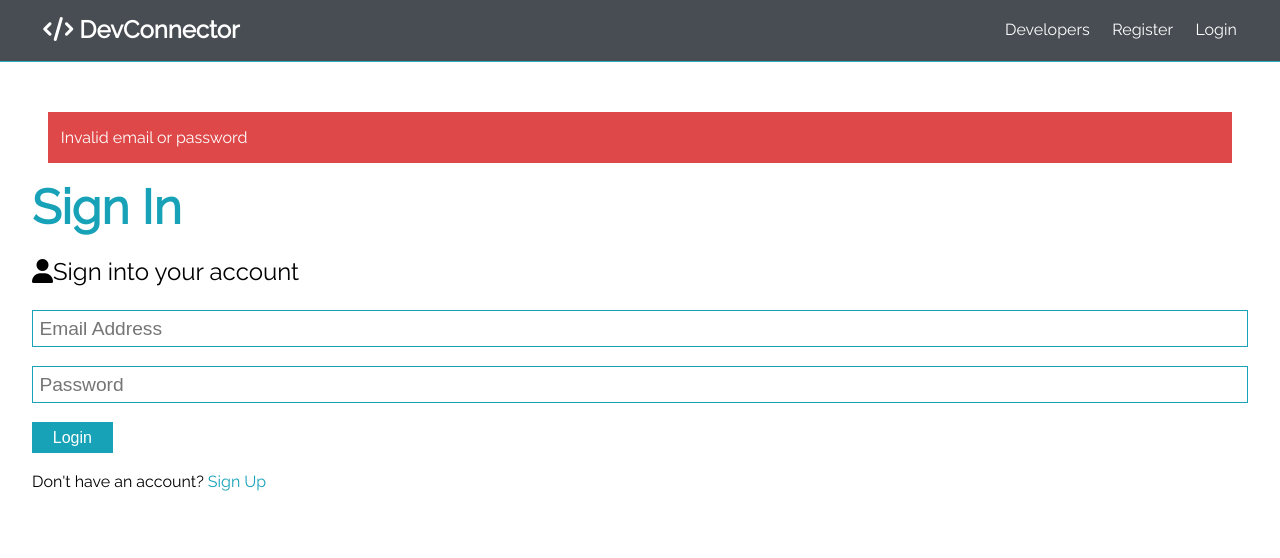
After one commit to AdamReinmuller/Devconnector, a Flask app: page /login in a window 1280 px wide. The commit adds this page. Shown: the top 558 px of the page. Run offline with Flask 2, Linux system fonts and the light colour scheme; some libraries are stand-ins or nearby versions.

Commit message:
login, register

```diff
--- a/server.py
+++ b/server.py
@@ -4,8 +4,18 @@ app = Flask(__name__)
 
 
 @app.route('/')
-def hello_world():
+def index():
     return render_template('index.html')
+
+
+@app.route('/register')
+def register():
+    return render_template('register.html')
+
+
+@app.route('/login')
+def login():
+    return render_template('login.html')
 
 
 if __name__ == '__main__':
--- /dev/null
+++ b/static/css/_config.scss
@@ -0,0 +1,48 @@
+$primary-color: #17a2b8;
+$dark-color: #343a40;
+$light-color: #f4f4f4;
+$danger-color: #dc3535;
+$success-color: #28a745;
+$max-width: #1100px;
+$max-responsive: minmax(300px, 1fr);
+
+// Set text-color based on the background
+@function set-text-color($color) {
+  @if(lightness($color) > 60) {
+    @return #333;
+  }
+  @else {
+    @return white;
+  }
+}
+
+// Set background & text color
+@mixin set-background($color) {
+  background-color: $color;
+  color: set-text-color($color);
+}
+
+//Margin & Padding
+$spaceamounts: (1,2,3,4,5);
+
+@each $space in $spaceamounts {
+  //All around margin
+  .m-#{$space} {
+    margin: #{$space}rem;
+  }
+
+  //Vertical Margin
+  .my-#{$space} {
+    margin: #{$space}rem 0;
+  }
+
+  //All around Padding
+  .p-#{$space} {
+    padding: #{$space}rem;
+  }
+
+  //Vertical Padding
+  .py-#{$space} {
+    padding: #{$space}rem 0;
+  }
+}
--- /dev/null
+++ b/static/css/_form.scss
@@ -0,0 +1,18 @@
+.form {
+
+  &-group {
+    margin: 1.2rem 0;
+  }
+
+  input[type='text'],
+  input[type='email'],
+  input[type='password'],
+  input[type='date'],
+  textarea {
+    display: block;
+    width: 100%;
+    padding: 0.4rem;
+    font-size: 1.2rem;
+    border: 1px solid $primary-color;
+  }
+}
--- a/static/css/_utility.scss
+++ b/static/css/_utility.scss
@@ -1,7 +1,147 @@
+//Container
+
+.container {
+  max-width: $max-width;
+  margin: auto;
+  overflow: hidden;
+  padding: 0 2rem;
+  margin-top: 6rem;
+  margin-bottom: 3rem;
+}
+
 //Backgrounds
 .bg {
   &-primary {
-    background-color: $primary-color;
-    color: #fff;
+    @include set-background($primary-color);
+  }
+  &-light {
+    @include set-background($light-color);
+    border: #ccc 1px solid;
+  }
+  &-success {
+    @include set-background($success-color);
+  }
+  &-danger {
+    @include set-background($danger-color);
+  }
+  &-dark {
+    @include set-background($dark-color);
+  }
+  &-white {
+    @include set-background(white);
+    border: #ccc 1px solid;
   }
 }
+
+
+//Text Styles
+.x-large {
+  font-size: 4rem;
+  line-height: 1.2;
+  margin-bottom: 1rem;
+}
+
+.large {
+  font-size: 3rem;
+  line-height: 1.2;
+  margin-bottom: 1rem;
+}
+
+.lead {
+  font-size: 1.5rem;
+  margin-bottom: 1rem;
+}
+
+.text-primary {
+  color: $primary-color
+}
+
+//Overlay
+.dark-overlay {
+  height: 100%;
+  width: 100%;
+  position: absolute;
+  top:0;
+  left:0;
+  background-color: rgba(0,0,0,0.6);
+}
+
+//Buttons
+.btn {
+  display: inline-block;
+  background: $light-color;
+  color: $dark-color;
+  border: none;
+  cursor: pointer;
+  font-size: 1rem;
+  margin-right: 0.5rem;
+  padding: 0.4rem 1.3rem;
+  outline: none;
+  transition: all 0.2s ease-in;
+
+  &.btn-primary {
+    @include set-background($primary-color);
+    &:hover {
+      background: lighten($primary-color, 5%);
+    }
+  }
+
+  &.btn-light {
+    @include set-background($light-color);
+    &:hover {
+      background: darken($light-color, 60%);
+    }
+  }
+
+  &.btn-dark {
+    @include set-background($dark-color);
+    &:hover {
+      background: lighten($dark-color, 5%);
+    }
+  }
+
+  &.btn-success {
+    @include set-background($success-color);
+    &:hover {
+      background: lighten($success-color, 5%);
+    }
+  }
+
+  &.btn-danger {
+    @include set-background($danger-color);
+    &:hover {
+      background: lighten($danger-color, 5%);
+    }
+  }
+
+  &:hover {
+    background: lighten($dark-color, 20%);
+    color: white;
+  }
+
+}
+
+//Alerts
+.alert {
+  padding: 0.8rem;
+  margin: 1rem;
+  opacity: 0.9;
+  background: $light-color;
+  color: #333333;
+
+  &.alert-primary {
+    @include set-background($primary-color);
+  }
+
+  &.alert-danger {
+    @include set-background($danger-color);
+  }
+
+  &.alert-dark {
+    @include set-background($dark-color);
+  }
+
+  &.alert-success {
+    @include set-background($success-color);
+  }
+}
--- a/static/css/config.css
+++ /dev/null
@@ -1,3 +0,0 @@
-
-
-/*# sourceMappingURL=config.css.map */
--- /dev/null
+++ b/static/css/style.css
@@ -0,0 +1,305 @@
+.m-1 {
+  margin: 1rem;
+}
+
+.my-1 {
+  margin: 1rem 0;
+}
+
+.p-1 {
+  padding: 1rem;
+}
+
+.py-1 {
+  padding: 1rem 0;
+}
+
+.m-2 {
+  margin: 2rem;
+}
+
+.my-2 {
+  margin: 2rem 0;
+}
+
+.p-2 {
+  padding: 2rem;
+}
+
+.py-2 {
+  padding: 2rem 0;
+}
+
+.m-3 {
+  margin: 3rem;
+}
+
+.my-3 {
+  margin: 3rem 0;
+}
+
+.p-3 {
+  padding: 3rem;
+}
+
+.py-3 {
+  padding: 3rem 0;
+}
+
+.m-4 {
+  margin: 4rem;
+}
+
+.my-4 {
+  margin: 4rem 0;
+}
+
+.p-4 {
+  padding: 4rem;
+}
+
+.py-4 {
+  padding: 4rem 0;
+}
+
+.m-5 {
+  margin: 5rem;
+}
+
+.my-5 {
+  margin: 5rem 0;
+}
+
+.p-5 {
+  padding: 5rem;
+}
+
+.py-5 {
+  padding: 5rem 0;
+}
+
+.container {
+  max-width: #1100 px;
+  margin: auto;
+  overflow: hidden;
+  padding: 0 2rem;
+  margin-top: 6rem;
+  margin-bottom: 3rem;
+}
+
+.bg-primary {
+  background-color: #17a2b8;
+  color: white;
+}
+.bg-light {
+  background-color: #f4f4f4;
+  color: #333;
+  border: #ccc 1px solid;
+}
+.bg-success {
+  background-color: #28a745;
+  color: white;
+}
+.bg-danger {
+  background-color: #dc3535;
+  color: white;
+}
+.bg-dark {
+  background-color: #343a40;
+  color: white;
+}
+.bg-white {
+  background-color: white;
+  color: #333;
+  border: #ccc 1px solid;
+}
+
+.x-large {
+  font-size: 4rem;
+  line-height: 1.2;
+  margin-bottom: 1rem;
+}
+
+.large {
+  font-size: 3rem;
+  line-height: 1.2;
+  margin-bottom: 1rem;
+}
+
+.lead {
+  font-size: 1.5rem;
+  margin-bottom: 1rem;
+}
+
+.text-primary {
+  color: #17a2b8;
+}
+
+.dark-overlay {
+  height: 100%;
+  width: 100%;
+  position: absolute;
+  top: 0;
+  left: 0;
+  background-color: rgba(0, 0, 0, 0.6);
+}
+
+.btn {
+  display: inline-block;
+  background: #f4f4f4;
+  color: #343a40;
+  border: none;
+  cursor: pointer;
+  font-size: 1rem;
+  margin-right: 0.5rem;
+  padding: 0.4rem 1.3rem;
+  outline: none;
+  transition: all 0.2s ease-in;
+}
+.btn.btn-primary {
+  background-color: #17a2b8;
+  color: white;
+}
+.btn.btn-primary:hover {
+  background: #1ab6cf;
+}
+.btn.btn-light {
+  background-color: #f4f4f4;
+  color: #333;
+}
+.btn.btn-light:hover {
+  background: #5b5b5b;
+}
+.btn.btn-dark {
+  background-color: #343a40;
+  color: white;
+}
+.btn.btn-dark:hover {
+  background: #3f474e;
+}
+.btn.btn-success {
+  background-color: #28a745;
+  color: white;
+}
+.btn.btn-success:hover {
+  background: #2dbc4e;
+}
+.btn.btn-danger {
+  background-color: #dc3535;
+  color: white;
+}
+.btn.btn-danger:hover {
+  background: #e04b4b;
+}
+.btn:hover {
+  background: #626d78;
+  color: white;
+}
+
+.alert {
+  padding: 0.8rem;
+  margin: 1rem;
+  opacity: 0.9;
+  background: #f4f4f4;
+  color: #333333;
+}
+.alert.alert-primary {
+  background-color: #17a2b8;
+  color: white;
+}
+.alert.alert-danger {
+  background-color: #dc3535;
+  color: white;
+}
+.alert.alert-dark {
+  background-color: #343a40;
+  color: white;
+}
+.alert.alert-success {
+  background-color: #28a745;
+  color: white;
+}
+
+.form-group {
+  margin: 1.2rem 0;
+}
+.form input[type=text],
+.form input[type=email],
+.form input[type=password],
+.form input[type=date],
+.form textarea {
+  display: block;
+  width: 100%;
+  padding: 0.4rem;
+  font-size: 1.2rem;
+  border: 1px solid #17a2b8;
+}
+
+* {
+  box-sizing: border-box;
+  margin: 0;
+  padding: 0;
+}
+
+body {
+  font-family: "Raleway", sans-serif;
+  font-size: 1rem;
+  line-height: 1.6;
+  background-color: #ffffff;
+}
+
+a {
+  text-decoration: none;
+  color: #17a2b8;
+}
+
+ul {
+  list-style: none;
+}
+
+img {
+  width: 100%;
+}
+
+.navbar {
+  display: flex;
+  align-items: center;
+  justify-content: space-between;
+  padding: 0.7rem 2rem;
+  position: fixed;
+  z-index: 1;
+  width: 100%;
+  top: 0;
+  border-bottom: 1px solid #17a2b8;
+  opacity: 0.9;
+}
+.navbar ul {
+  display: flex;
+}
+.navbar a {
+  color: white;
+  padding: 0.45rem;
+  margin: 0 0.25rem;
+}
+.navbar a:hover {
+  color: #17a2b8;
+}
+
+.landing {
+  position: relative;
+  background: url(/static/images/background.jpg) no-repeat center center/cover;
+  height: 100vh;
+}
+.landing-inner {
+  color: white;
+  height: 100%;
+  display: flex;
+  flex-direction: column;
+  width: 80%;
+  margin: auto;
+  justify-content: center;
+  align-items: center;
+  text-align: center;
+}
+
+/*# sourceMappingURL=style.css.map */
--- a/static/css/style.scss
+++ b/static/css/style.scss
@@ -1,5 +1,6 @@
 @import 'config';
 @import 'utility';
+@import 'form';
 
 * {
   box-sizing: border-box;
@@ -11,8 +12,7 @@ body {
   font-family: 'Raleway', sans-serif;
   font-size: 1rem;
   line-height: 1.6;
-  background-color: #fff;
-  color: #333
+  background-color: #ffffff;
 }
 
 a {
@@ -38,7 +38,7 @@ img {
   z-index: 1;
   width: 100%;
   top: 0;
-  border-bottom: solid 1px $primary-color;
+  border-bottom: 1px solid $primary-color;
   opacity: 0.9;
 
   ul {
@@ -46,12 +46,30 @@ img {
   }
 
   a {
-    //color: #fff;
+    color:white;
     padding: 0.45rem;
     margin: 0 0.25rem;
-
     &:hover {
       color: $primary-color;
     }
   }
 }
+
+//Landing
+  .landing {
+    position: relative;
+    background: url(/static/images/background.jpg) no-repeat center
+    center/cover;
+    height: 100vh;
+    &-inner {
+      color:white;
+      height: 100%;
+      display: flex;
+      flex-direction: column;
+      width: 80%;
+      margin: auto;
+      justify-content: center;
+      align-items: center;
+      text-align: center;
+    }
+  }
--- a/templates/layout.html
+++ b/templates/layout.html
@@ -2,7 +2,7 @@
 <html lang="en">
 <head>
     <meta charset="UTF-8">
-    <meta name="viewport" content="width=device-width, initial-scale=1, shrink-to-fit=no">
+    <meta name="viewport" content="width=device-width, initial-scale=1">
 
 
      <!-- Bootstrap CSS -->
@@ -12,10 +12,6 @@
 
     <!-- Raleway font -->
     <link href="https://fonts.googleapis.com/css?family=Raleway&display=swap" rel="stylesheet">
-
-
-
-    <title>DevConnector</title>
 
     <!--    Web wide styling -->
     <link rel="stylesheet" href="/static/css/style.css">
--- /dev/null
+++ b/templates/login.html
@@ -0,0 +1,46 @@
+{% extends 'layout.html' %}
+
+{% block head %}
+    <title>DevConnector | Login | Connect the developers worldwide</title>
+{% endblock %}
+
+{% block body %}
+
+    <nav class="navbar bg-dark">
+        <h1>
+            <a href="dashboard.html">
+                <i class="fas fa-code"></i> DevConnector
+            </a>
+        </h1>
+        <ul>
+            <li><a href="profiles.html">Developers</a></li>
+            <li><a href="register.html">Register</a></li>
+            <li><a href="login.html">Login</a></li>
+        </ul>
+    </nav>
+    <section class="container">
+{#    Alert#}
+        <div class="alert alert-danger">
+            Invalid email or password
+        </div>
+        <h1 class="large text-primary">
+            Sign In
+        </h1>
+        <p class="lead"><i class="fas fa-user"></i>Sign into your account</p>
+        <form action="/" class="form">
+            <div class="form-group">
+                <input type="email" placeholder="Email Address">
+            </div>
+            <div class="form-group">
+                <input type="password" placeholder="Password" minlength="6">
+            </div>
+            <input type="submit" value="Login" class="btn btn-primary">
+
+            <p class="my-1">
+                Don't have an account? <a href="/register">Sign Up</a>
+            </p>
+
+        </form>
+    </section>
+
+{% endblock %}
```
Also changed, not shown: static/css/config.scss (deleted, +0 -12 lines), templates/_boiler.html (added, +48 -0 lines), templates/index.html (+17 -1 lines), templates/register.html (added, +48 -0 lines), 3 other files.
